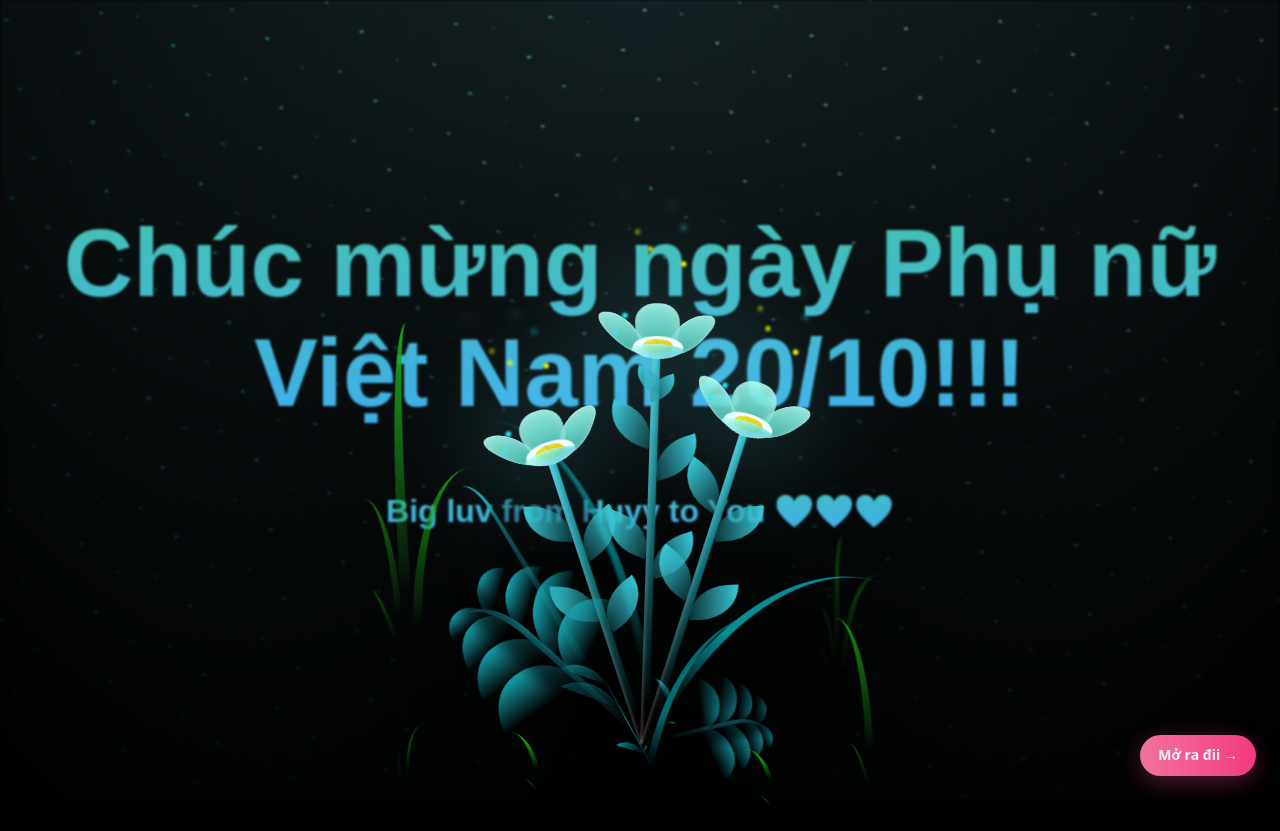
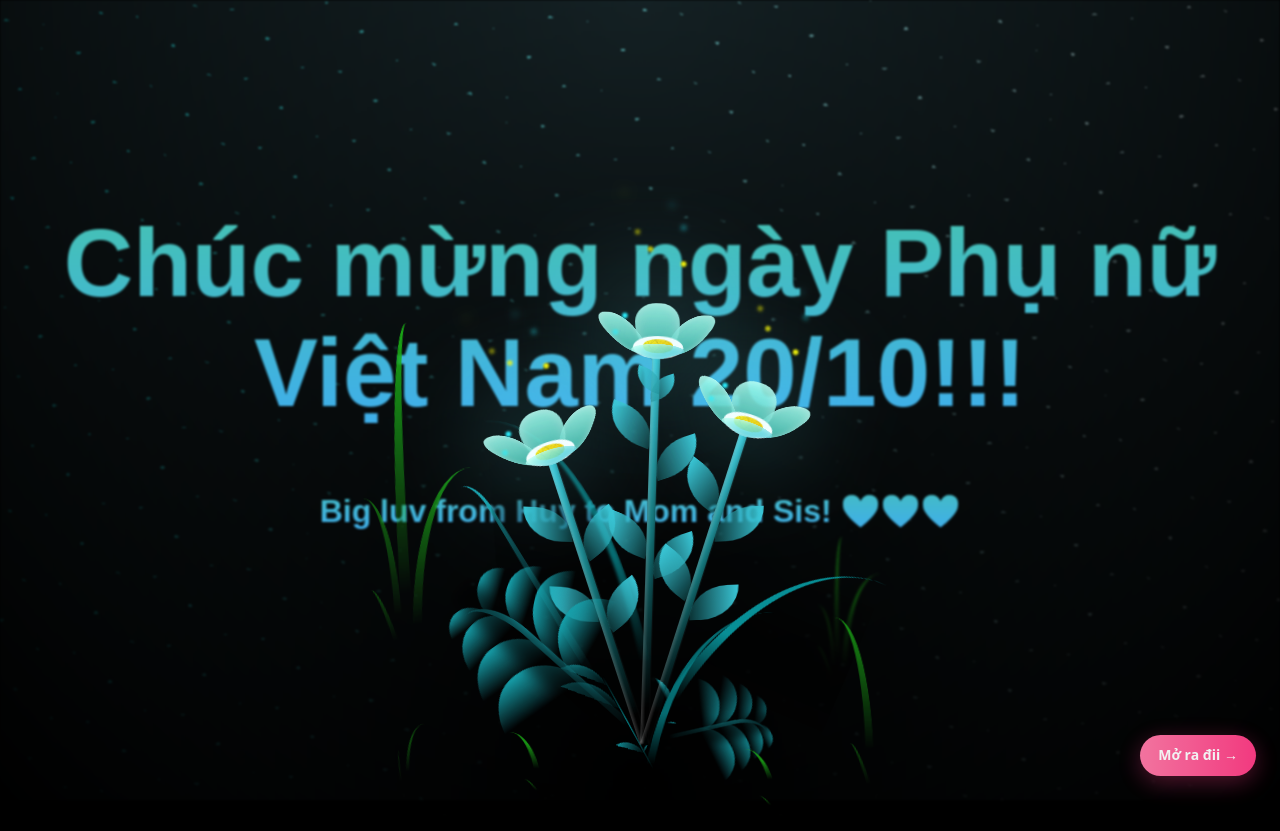
Before and after one commit to Huynguyenboiz/VietnameseWomenday1, a plain HTML site: page Happy-women-s-day-main/Happy-women-s-day-main/index.html in a window 1280 px wide. Drawn offline with Linux system fonts and the light colour scheme.

Commit message:
Update index.html

```diff
--- a/Happy-women-s-day-main/Happy-women-s-day-main/index.html
+++ b/Happy-women-s-day-main/Happy-women-s-day-main/index.html
@@ -9,7 +9,7 @@
 <div class="night">
     <div class="march_text">
         <h1 class="animated_march_text">Chúc mừng ngày Phụ nữ Việt Nam 20/10!!!</h1>
-        <h1 class="animated_march_text2">Big luv from Huyy to <span id="toName">You</span> ❤️❤️❤️</h1>
+        <h1 class="animated_march_text2">Big luv from Huy to Mom and Sis! ❤️❤️❤️</h1>
     </div>
 </div>
 <div class="flowers">
```
